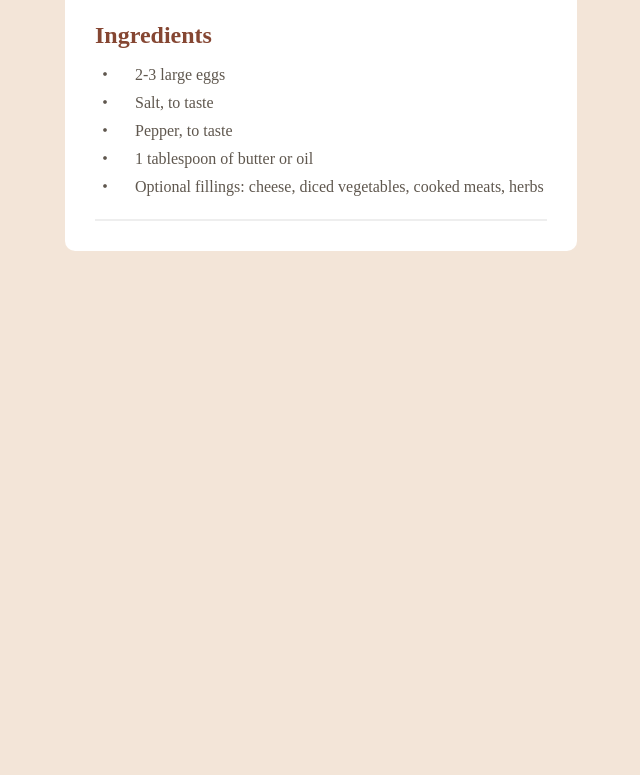
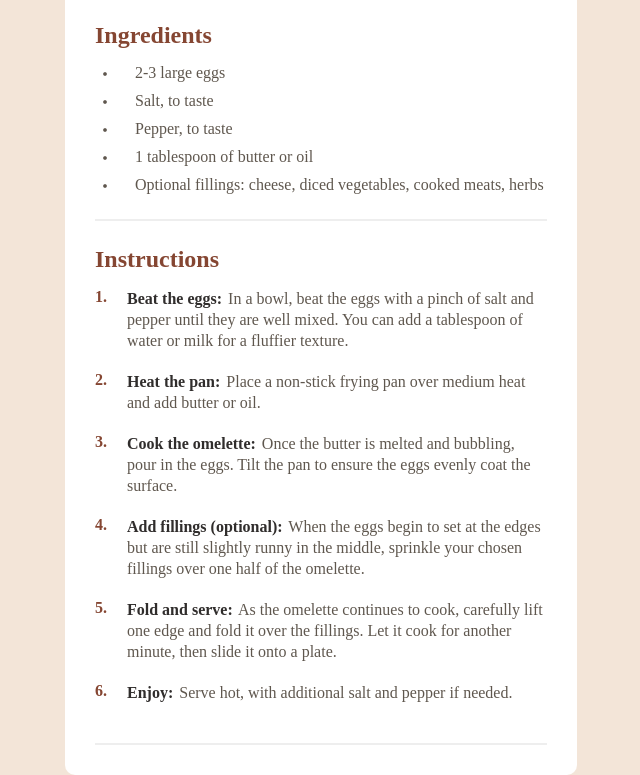
Before and after one commit to Zeynab-jalalian/Recipe-Page, a plain HTML site: page index.html in a window 1280 px wide. Shown: the part 621-1396 px from the top of the page, without its empty margins (319-959 px from the left). Before the commit the page ends 872 px from the top, so only its background shows below. Drawn offline with nearby package versions, Linux system fonts and the light colour scheme.

Commit message:
Instructions part

```diff
--- a/index.html
+++ b/index.html
@@ -64,10 +64,65 @@
             <li><i class="bi bi-dot"></i>Salt, to taste</li>
             <li><i class="bi bi-dot"></i>Pepper, to taste</li>
             <li><i class="bi bi-dot"></i>1 tablespoon of butter or oil</li>
-            <li><i class="bi bi-dot"></i>Optional fillings: cheese, diced vegetables, cooked meats, herbs</li>
+            <li>
+              <i class="bi bi-dot"></i>Optional fillings: cheese, diced
+              vegetables, cooked meats, herbs
+            </li>
           </ul>
         </div>
-        <hr>
+        <hr />
+        <div class="Instructions">
+          <h2>Instructions</h2>
+          <div>
+            <div class="ins">
+              <div class="num">1.</div>
+              <p>
+                <span>Beat the eggs:</span> In a bowl, beat the eggs with a
+                pinch of salt and pepper until they are well mixed. You can add
+                a tablespoon of water or milk for a fluffier texture.
+              </p>
+            </div>
+            <div class="ins">
+              <div class="num">2.</div>
+              <p>
+                <span>Heat the pan:</span> Place a non-stick frying pan over
+                medium heat and add butter or oil.
+              </p>
+            </div>
+            <div class="ins">
+              <div class="num">3.</div>
+              <p>
+                <span>Cook the omelette:</span> Once the butter is melted and
+                bubbling, pour in the eggs. Tilt the pan to ensure the eggs
+                evenly coat the surface.
+              </p>
+            </div>
+            <div class="ins">
+              <div class="num">4.</div>
+              <p>
+                <span>Add fillings (optional):</span> When the eggs begin to set
+                at the edges but are still slightly runny in the middle,
+                sprinkle your chosen fillings over one half of the omelette.
+              </p>
+            </div>
+            <div class="ins">
+              <div class="num">5.</div>
+              <p>
+                <span>Fold and serve:</span> As the omelette continues to cook,
+                carefully lift one edge and fold it over the fillings. Let it
+                cook for another minute, then slide it onto a plate.
+              </p>
+            </div>
+            <div class="ins">
+              <div class="num">6.</div>
+              <p>
+                <span>Enjoy:</span> Serve hot, with additional salt and pepper
+                if needed.
+              </p>
+            </div>
+          </div>
+        </div>
+        <hr />
       </div>
     </div>
   </body>
--- a/style.css
+++ b/style.css
@@ -61,13 +61,14 @@ ul li {
   margin: 5px auto;
   color: hsl(30, 10%, 34%);
   display: flex;
-  align-items: center;
+  align-items: start;
 }
 
 ul li span {
   color: hsl(24, 5%, 18%);
   font-weight: 700;
   margin-right: 2px;
+  white-space: nowrap;
 }
 
 ul li i {
@@ -75,16 +76,38 @@ ul li i {
   font-size: 20px;
 }
 
-.ingredients {
+.ingredients,
+.Instructions {
   margin-top: 25px;
 }
 
-.ingredients h2{
-    color: hsl(14, 45%, 36%);
-    margin-bottom: 15px;
+.ingredients h2,
+.Instructions h2 {
+  color: hsl(14, 45%, 36%);
+  margin-bottom: 15px;
 }
 
-hr{
-    border: 1px solid #eeeeee;
-    margin-top: 20px;
+.Instructions span {
+  color: hsl(24, 5%, 18%);
+  font-weight: 700;
+  margin-right: 2px;
+  white-space: nowrap;
 }
+
+.Instructions p {
+  color: hsl(30, 10%, 34%);
+  line-height: 21px;
+  margin: 0 0 20px 0;
+}
+.Instructions .ins{
+    display: flex;
+}
+.Instructions .num {
+  color: hsl(14, 45%, 36%);
+  font-weight: 700;
+  margin-right: 20px;
+}
+hr {
+  border: 1px solid #eeeeee;
+  margin-top: 20px;
+}
```
